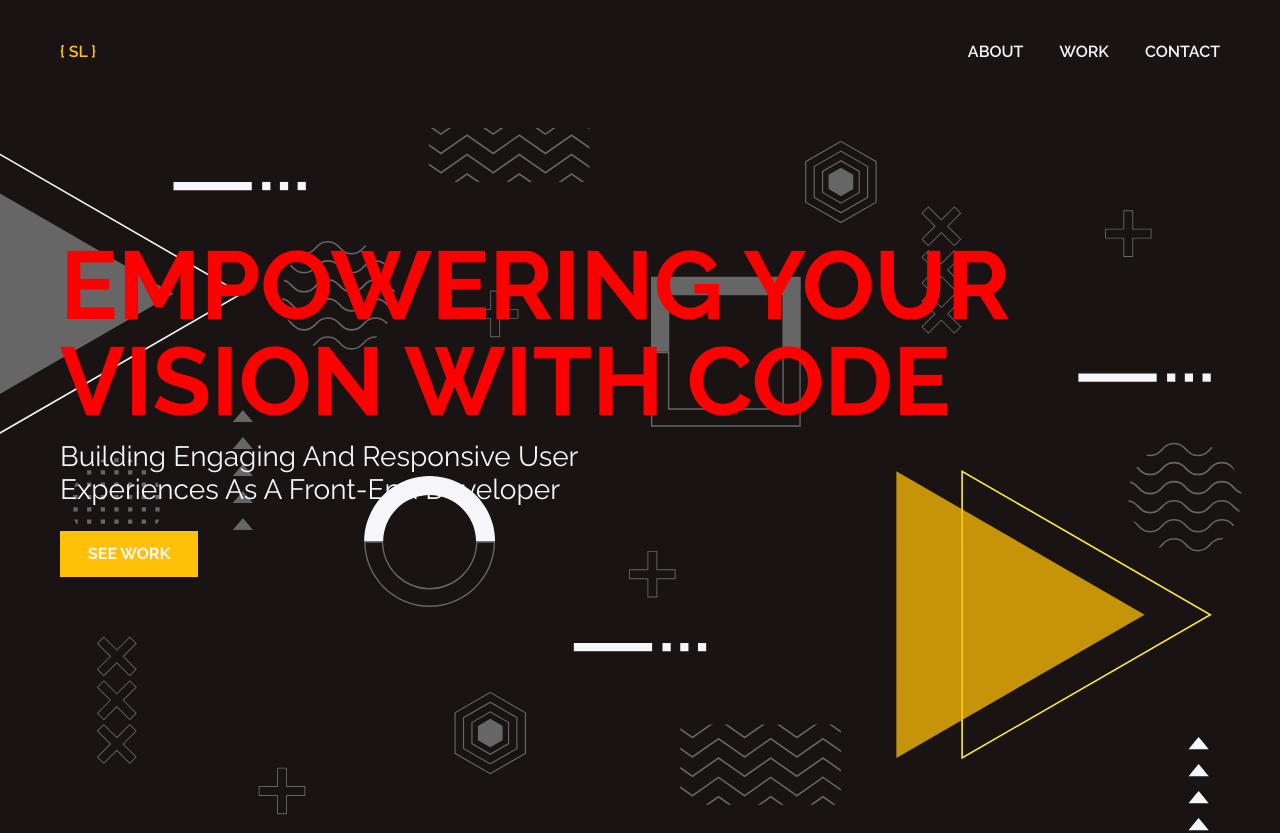
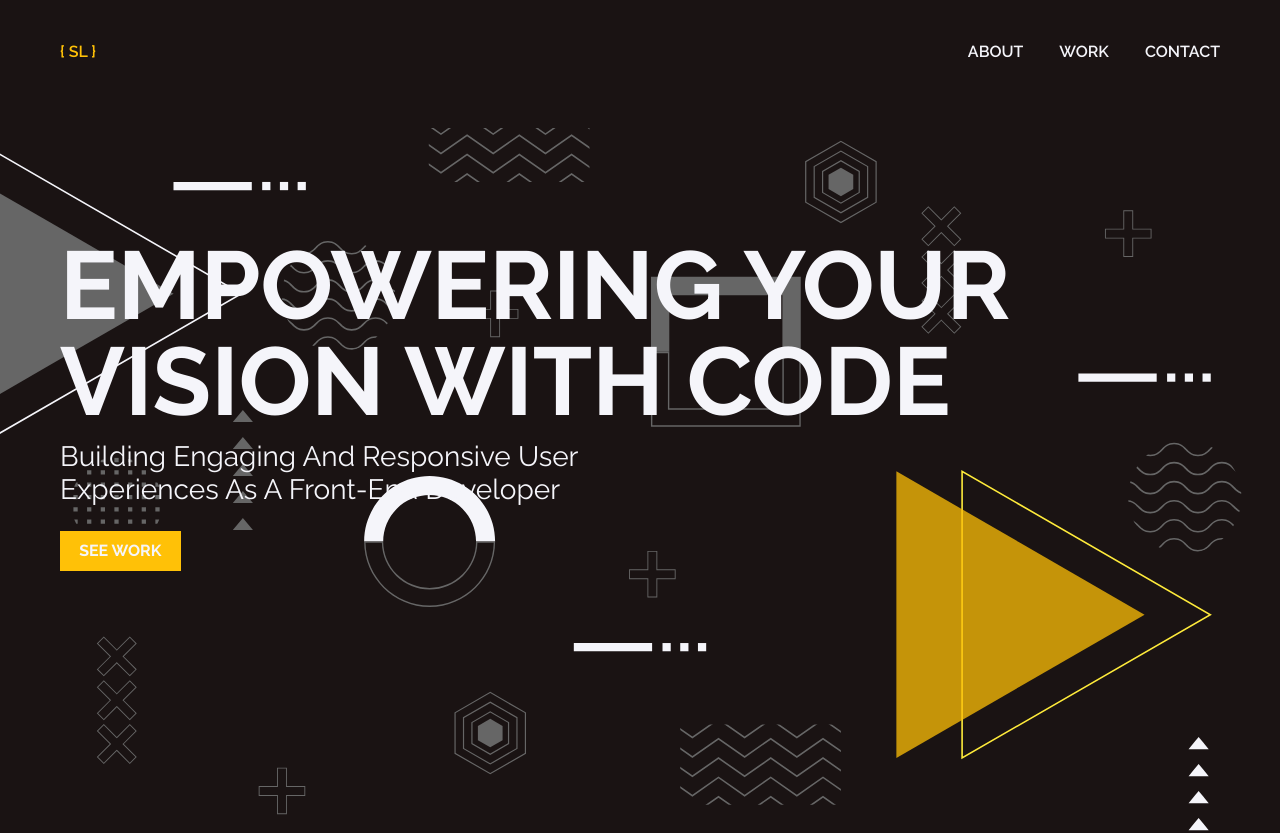
Before and after one commit to slekstut/portfolio_web, a Nuxt app: page / in a window 1280 px wide. Shown: the top 833 px of the page. Built offline with nearby package versions, Linux system fonts and the light colour scheme.

Commit message:
add hover animations

```diff
--- a/assets/scss/base/_base.scss
+++ b/assets/scss/base/_base.scss
@@ -10,3 +10,37 @@ body {
 a {
     color: $color-white-700;
 }
+
+// hover text & button
+.hover-text-effect {
+    position: relative;
+    padding: 0;
+    overflow: hidden;
+    transition: transform .5s;
+    transition-timing-function: cubic-bezier(1.000, 0.000, 0.000, 1.000);
+    display: block;
+
+    &::after {
+      content: attr(data-after);
+      display: inline-block;
+      transform: translateY(100%);
+      position: absolute;
+      left: 0;
+      transition: inherit;
+    }
+
+    > span {
+      display: inline-block;
+      transform: translateY(0%);
+      transition: inherit;
+    }
+
+    &:hover {
+      > span {
+        transform: translateY(-100%);
+      }
+      &::after {
+        transform: translateY(0%);
+      }
+    }
+  }
--- a/components/CTABtn.vue
+++ b/components/CTABtn.vue
@@ -1,9 +1,6 @@
 <template>
-    <button class="btn">
-        {{ text }}
-        <template v-if="icon">
-            <span v-html="icon"></span>
-        </template>
+    <button class="btn hover-text-effect" :data-after="text">
+        <span>{{ text }}</span>
     </button>
 </template>
 
@@ -33,7 +30,7 @@ export default {
 @import '@/assets/scss/main.scss';
 
 .btn {
-    padding: 0.68rem 1.75rem;
+    position: relative;
     display: flex;
     justify-content: center;
     align-items: center;
@@ -52,6 +49,7 @@ export default {
 
         svg {
             fill: $color-black-500;
+
             path {
                 fill: $color-black-500;
             }
@@ -59,8 +57,17 @@ export default {
     }
 
     span {
-        display: flex;
-        margin-left: .5rem;
+        text-align: center;
+    }
+}
+
+button {
+    font-size: 1rem;
+
+    &::after,
+    span {
+        padding: .5em 1.2em;
+        min-width: 80px;
     }
 }
 </style>
--- a/components/Header.vue
+++ b/components/Header.vue
@@ -1,7 +1,7 @@
 <template>
     <section class="header">
         <div class="header__wrapper container" ref="headerText">
-            <h1 class="header__title" style="color: red;">Empowering your vision with code</h1>
+            <h1 class="header__title">Empowering your vision with code</h1>
             <p class="header__subtitle">Building engaging and responsive user experiences as a front-end developer</p>
             <CTABtn text="see work" />
         </div>
--- a/components/Nav.vue
+++ b/components/Nav.vue
@@ -8,9 +8,20 @@
         </div>
       </div>
       <ul class="nav__links">
-        <li><nuxt-link>about</nuxt-link></li>
-        <li><nuxt-link>work</nuxt-link></li>
-        <li><nuxt-link>contact</nuxt-link></li>
+        <li>
+          <nuxt-link class="hover-text-effect" data-after="about">
+            <span>about</span>
+          </nuxt-link></li>
+        <li>
+          <nuxt-link class="hover-text-effect" data-after="work">
+            <span>work</span>
+          </nuxt-link>
+        </li>
+        <li>
+          <nuxt-link class="hover-text-effect" data-after="contact">
+            <span>contact</span>
+          </nuxt-link>
+        </li>
       </ul>
     </div>
   </nav>
```
Also changed, not shown: 1 other file (tests, documents, lock files or other folders). Lines whose indentation alone changed are shown as unchanged.
